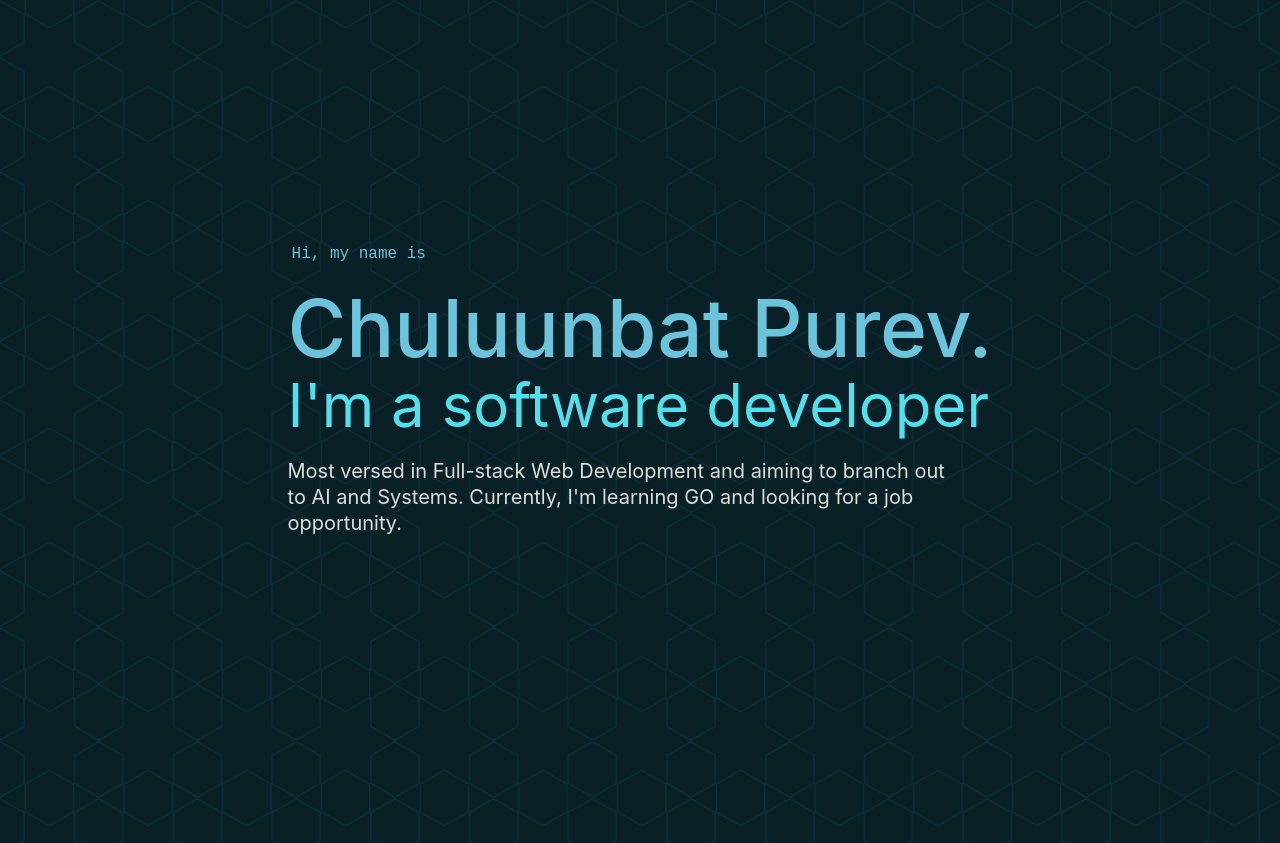
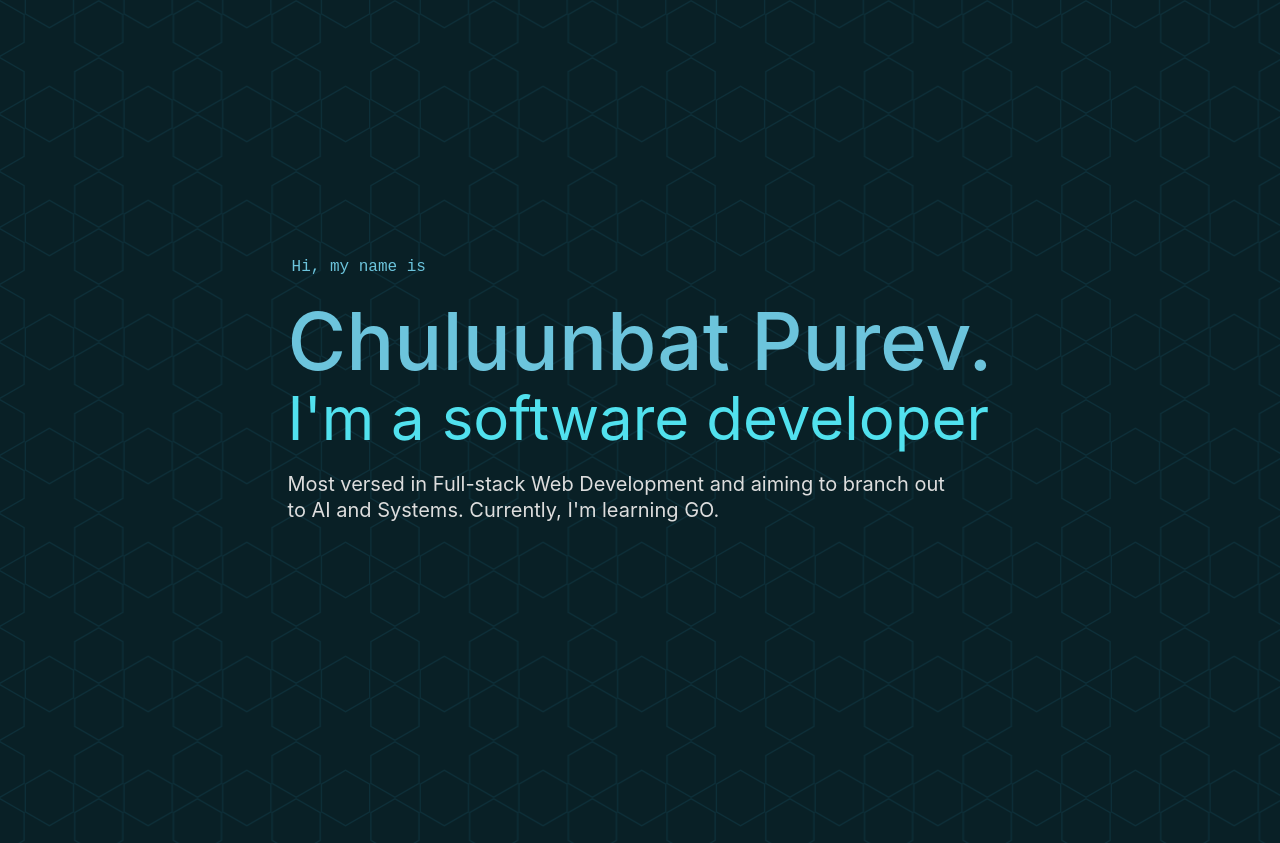
Before and after one commit to cpurev/howlong, a Vue app: page / in a window 1280 px wide. Shown: the top 843 px of the page. Built offline with nearby package versions, Linux system fonts and the light colour scheme.

Commit message:
Content Update

```diff
--- a/src/App.vue
+++ b/src/App.vue
@@ -87,7 +87,7 @@ onMounted(async () => {
     <Transition appear
       name="fade-up">
         <div>
-          <p>Most versed in Full-stack Web Development and aiming to branch out to AI and Systems. Currently, I'm learning GO and looking for a job opportunity.</p>
+          <p>Most versed in Full-stack Web Development and aiming to branch out to AI and Systems. Currently, I'm learning GO.</p>
         </div>
     </Transition>
       </section>
```
